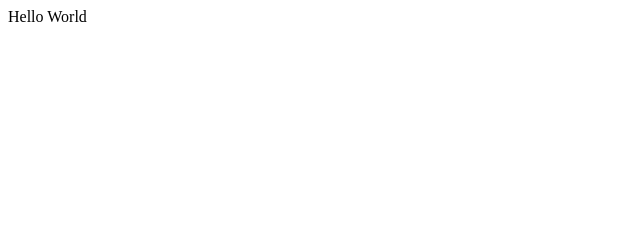
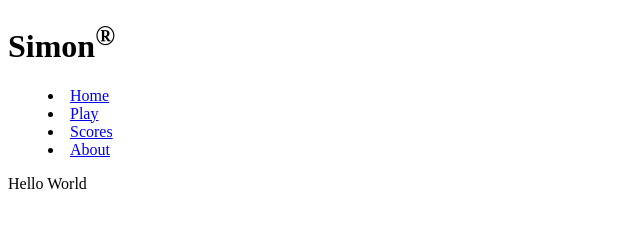
Before and after one commit to Jtrom314/simon, a plain HTML site: page index.html in a window 1280 px wide. Shown: the whole page, without its empty margins (0-640 px from the left). Drawn offline with Linux system fonts and the light colour scheme.

Commit message:
Added menu

```diff
--- a/index.html
+++ b/index.html
@@ -1,7 +1,22 @@
 <!DOCTYPE html>
-<header>
+<html lang="en"></html>
+<head>
+    <meta charset="UTF-8"/>
+    <meta name="viewport" content="'width=device-width, initial-scale=1.0"/>
+    <title>Simon</title>
+</head>
+<body>
+    <header>
+        <h1>Simon<sup>&reg;</sup></h1>
+        <nav>
+            <menu>
+                <li><a href="index.html">Home</a></li>
+                <li><a href="play.html">Play</a></li>
+                <li><a href="scores.html">Scores</a></li>
+                <li><a href="about.html">About</a></li>
+            </menu>
+        </nav>
+    </header>
 
-</header>
-<body>
     Hello World
 </body>
```
